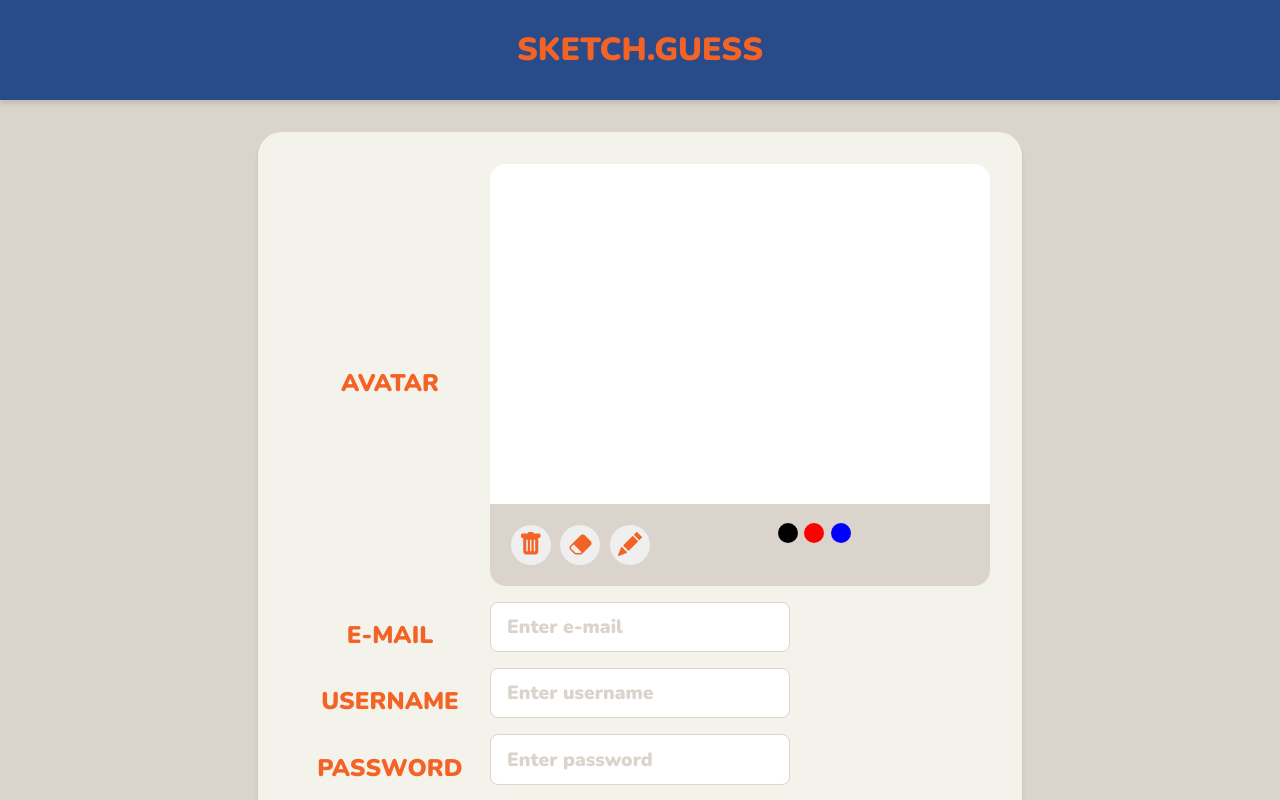
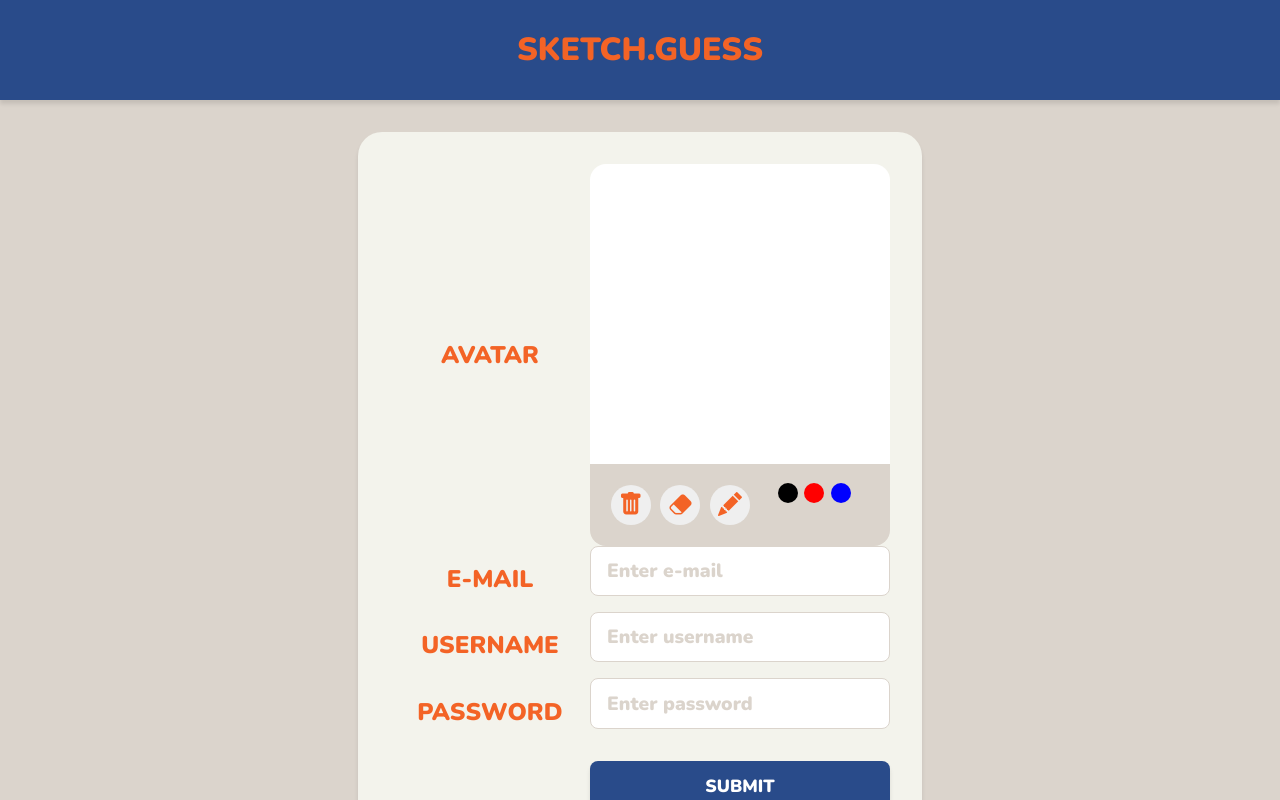
Before and after one commit to 99patricia/Guess-a-Sketch, a React (Create React App) app in the folder client/: page /register in a window 1280 px wide. Shown: the top 800 px of the page. Built offline with nearby package versions, Linux system fonts and the light colour scheme; no server answers.

Commit message:
canvas styling

```diff
--- a/client/src/components/Canvas.jsx
+++ b/client/src/components/Canvas.jsx
@@ -14,9 +14,14 @@ const StyledCanvasContainer = styled.div`
         padding: 1rem;
         padding-top: 0.25rem;
         box-shadow: 0px 4px 4px rgba(0, 0, 0, 0.1);
-  `}
+    `}
 
-    ${(props) => !props.isDesktop && `width: 100vw;`}
+    ${(props) =>
+        !props.isDesktop &&
+        props.inGame &&
+        `width: 100vw;
+        margin-left: -1rem;
+    `}
 `;
 
 const StyledCanvas = styled.canvas`
@@ -28,9 +33,15 @@ const StyledCanvas = styled.canvas`
 const Canvas = React.forwardRef((props, ref) => {
     const isDesktop = Desktop();
     const canvasRef = ref;
-    const { gameData, isDrawing, noContainer, word, sendToSocket, timeLeft } = {
-        ...props,
-    };
+    const {
+        noContainer,
+        gameData,
+        isDrawing,
+        word,
+        sendToSocket,
+        timeLeft,
+        inGame,
+    } = { ...props };
 
     const penSizeChoices = props.penSizeChoices || [10, 50];
     const colorChoices = props.colorChoices || ["black", "red", "blue"];
@@ -43,9 +54,19 @@ const Canvas = React.forwardRef((props, ref) => {
         const canDraw = isDrawing;
 
         // Resize canvas
-        const canvasParentWidth = canvas.parentElement.clientWidth;
-        canvas.width = isDesktop ? "500" : canvasParentWidth;
-        canvas.height = isDesktop ? "340" : canvasParentWidth;
+        if (inGame) {
+            // Resize the canvas to fit screen width
+            canvas.width = !isDesktop || !gameData ? window.outerWidth : 500;
+            canvas.height =
+                !isDesktop || !gameData
+                    ? window.outerWidth
+                    : canvas.parentElement.clientHeight - 190;
+        } else {
+            // Resize the draw avatar canvas to fit form
+            const canvasParentWidth = canvas.parentElement.clientWidth;
+            canvas.width = canvasParentWidth;
+            canvas.height = canvasParentWidth;
+        }
 
         // Stores the initial position of the cursor
         let coord = { x: 0, y: 0 };
@@ -193,6 +214,7 @@ const Canvas = React.forwardRef((props, ref) => {
         <StyledCanvasContainer
             width={props.width}
             isDesktop={isDesktop}
+            inGame={inGame}
             noContainer={noContainer}
         >
             {sendToSocket && (
--- a/client/src/components/Canvas/CanvasFooter.jsx
+++ b/client/src/components/Canvas/CanvasFooter.jsx
@@ -7,7 +7,7 @@ import { IconButton } from "components";
 const StyledCanvasFooter = styled.div`
     background-color: var(--beige);
     padding: 1rem;
-    margin-bottom: 1rem;
+    // margin-bottom: 1rem;
     border-bottom-left-radius: 1rem;
     border-bottom-right-radius: 1rem;
 `;
@@ -121,7 +121,7 @@ function CanvasFooter(props) {
         const clearButton = clearButtonRef.current;
 
         const clearCanvas = () => {
-            ctx.clearRect(0, 0, canvas.width, canvas.height);
+            ctx.clearRect(0, 0, 500, 500);
         };
 
         const handleClearCanvas = (e) => {
--- a/client/src/pages/Register.jsx
+++ b/client/src/pages/Register.jsx
@@ -99,8 +99,6 @@ function Register() {
                             <Canvas
                                 ref={canvasRef}
                                 isDrawing={true}
-                                width={334}
-                                height={334}
                                 noContainer
                             />
                             <FormInput
--- a/client/src/pages/Room.jsx
+++ b/client/src/pages/Room.jsx
@@ -34,8 +34,15 @@ const StyledNavLink = styled.a`
 `;
 
 const TabContainer = styled.div`
-    min-width: 90vw;
+    height: 70vh;
+    width: 100vw;
+    padding: 0 1rem;
+    -webkit-box-sizing: border-box;
+    -moz-box-sizing: border-box;
+    box-sizing: border-box;
 `;
+
+const TabContentContainer = styled.div``;
 
 function Room() {
     const isDesktop = Desktop();
@@ -54,7 +61,7 @@ function Room() {
     const [colorChoices, setColorChoices] = useState(["black", "red", "blue"]);
     const [penSizeChoices, setPenSizeChoices] = useState([10, 50]);
     const [timeLeft, setTimeLeft] = useState("0");
-    // https://www.w3schools.com/howto/howto_js_tabs.asp
+
     function openTab(e, tabName) {
         var i, tabcontent, tablinks;
 
@@ -168,6 +175,7 @@ function Room() {
                                             penSizeChoices={penSizeChoices}
                                             colorChoices={colorChoices}
                                             timeLeft={timeLeft}
+                                            inGame
                                         />
                                     </>
                                 ) : (
@@ -186,16 +194,26 @@ function Room() {
                         />
                     </FlexContainer>
                 ) : (
-                    <>
+                    <TabContainer>
                         <NavBar>
                             {gameStart ? (
+                                <>
                                     <StyledNavLink
+                                        onClick={(e) => {
+                                            openTab(e, "Players");
+                                        }}
+                                    >
+                                        PLAYERS
+                                    </StyledNavLink>
+                                    <StyledNavLink
+                                        className="selected"
                                         onClick={(e) => {
                                             openTab(e, "Game");
                                         }}
                                     >
                                         GAME
                                     </StyledNavLink>
+                                </>
                             ) : (
                                 <StyledNavLink
                                     className="selected"
@@ -215,18 +233,28 @@ function Room() {
                             </StyledNavLink>
                         </NavBar>
 
-                        <TabContainer>
+                        <TabContentContainer>
                             {gameOver ? (
                                 <GameOver gameData={gameData} />
                             ) : (
                                 <>
                                     {gameStart ? (
-                                        <div id="Game" className="tabcontent">
+                                        <>
+                                            <div
+                                                id="Players"
+                                                className="tabcontent"
+                                                style={{ display: "none" }}
+                                            >
                                                 <Scoreboard
                                                     userData={userData}
                                                     gameData={gameData}
                                                     host={isHost}
                                                 />
+                                            </div>
+                                            <div
+                                                id="Game"
+                                                className="tabcontent"
+                                            >
                                                 <Canvas
                                                     noContainer
                                                     ref={canvasRef}
@@ -234,11 +262,15 @@ function Room() {
                                                     isDrawing={isDrawing}
                                                     word={word}
                                                     sendToSocket
-                                                penSizeChoices={penSizeChoices}
+                                                    penSizeChoices={
+                                                        penSizeChoices
+                                                    }
                                                     colorChoices={colorChoices}
                                                     timeLeft={timeLeft}
+                                                    inGame
                                                 />
                                             </div>
+                                        </>
                                     ) : (
                                         <div id="Lobby" className="tabcontent">
                                             <Lobby
@@ -261,8 +293,8 @@ function Room() {
                                     username={userData.username}
                                 />
                             </div>
+                        </TabContentContainer>
                     </TabContainer>
-                    </>
                 )}
             </Container>
         </>
```
Lines whose indentation alone changed are shown as unchanged.
